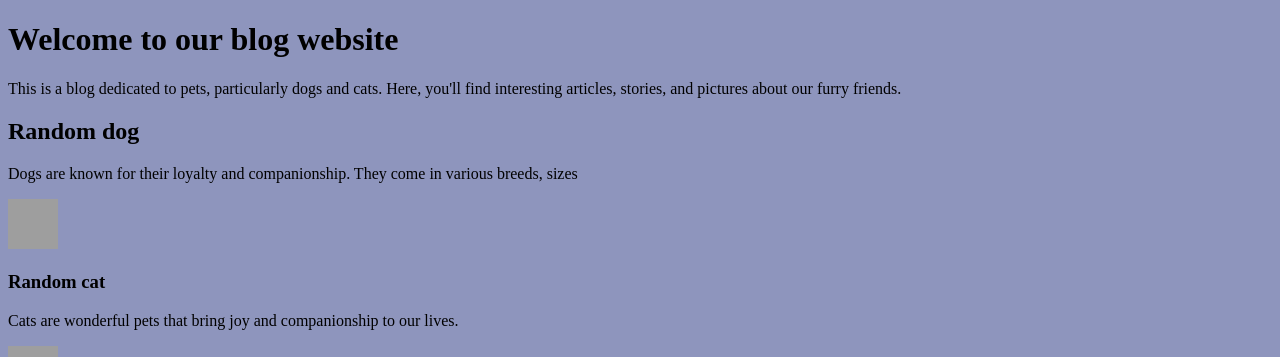
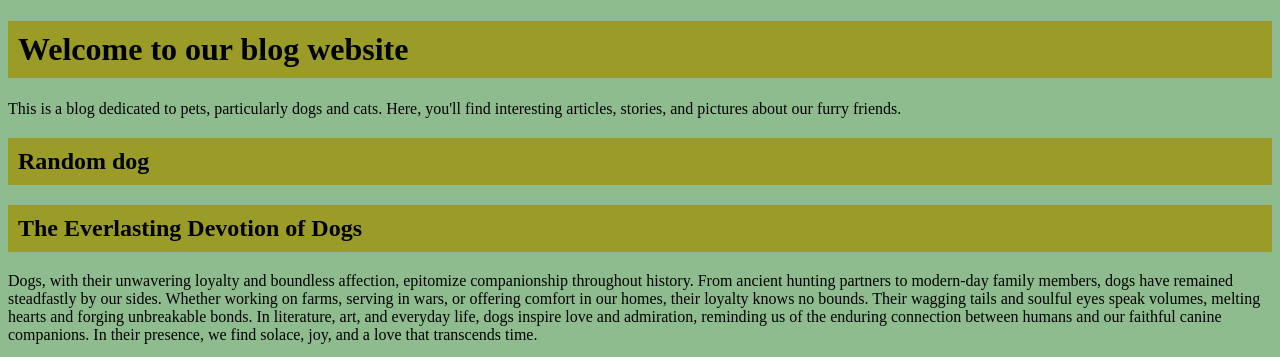
Before and after one commit to XAMZam/ApiPythonHack2, a Django app: page / in a window 1280 px wide. Shown: the top 357 px of the page. Run offline with Django 5.2, Linux system fonts and the light colour scheme; data that the repository does not hold is empty; grey boxes are pictures that could not be loaded.

Commit message:
humans and their furry companions

```diff
--- a/static/style.css
+++ b/static/style.css
@@ -1,8 +1,16 @@
 body {
-  background-color: #8e95bd;
+  background-color: darkseagreen;
+  color: black;
 }
+
+h1, h2, h3 {
+  background: #9b9b27;
+  color: black;
+  padding: 10px;
+}
+
 img {
-  width: 50px;
-  height: 50px;
-  border-radius:9999;
+  width: 200px;
+  height: 200px;
+  border-radius: 50%;
 }
--- a/templates/index.html
+++ b/templates/index.html
@@ -17,12 +17,14 @@
   {{result1}}
 
   <h2>Random dog</h2>
-  <p>Dogs are known for their loyalty and companionship. They come in various breeds, sizes</p>
+  <h2>The Everlasting Devotion of Dogs</h2>
+  <p>Dogs, with their unwavering loyalty and boundless affection, epitomize companionship throughout history. From ancient hunting partners to modern-day family members, dogs have remained steadfastly by our sides. Whether working on farms, serving in wars, or offering comfort in our homes, their loyalty knows no bounds. Their wagging tails and soulful eyes speak volumes, melting hearts and forging unbreakable bonds. In literature, art, and everyday life, dogs inspire love and admiration, reminding us of the enduring connection between humans and our faithful canine companions. In their presence, we find solace, joy, and a love that transcends time.</p>
    {{result2}}
   <img src= {{result2}} alt="random dog" />
 
   <h3>Random cat</h3>
-  <p>Cats are wonderful pets that bring joy and companionship to our lives.</p>
+  <h3>The Eternal Charm of Cats</h3>
+  <p>Cats, with their graceful demeanor and mysterious aura, hold an eternal fascination for humanity. Originating as hunters in ancient times, they've evolved into cherished companions, revered in cultures worldwide. From Egypt's worship of Bastet to modern internet memes, cats weave through history, inspiring art, literature, and endless affection. Their independent nature and playful antics captivate hearts, forging deep bonds with humans. As symbols of grace and mystery, cats transcend time, bringing joy and comfort to countless lives. In their eyes, we glimpse a timeless allure, a reminder of the enduring connection between humans and our feline friends.</p>
 
   {{result3}}
   <img src ={{result3}} alt="random cat" />
```
